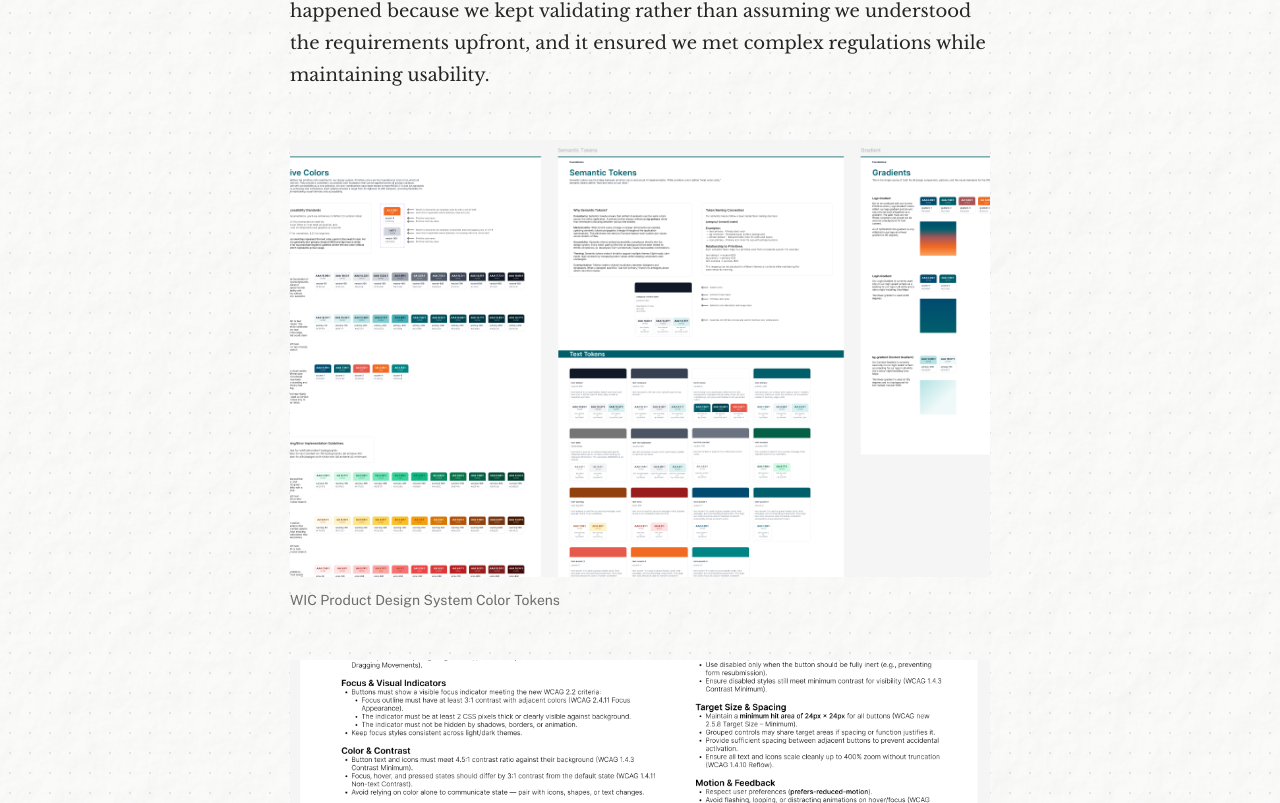
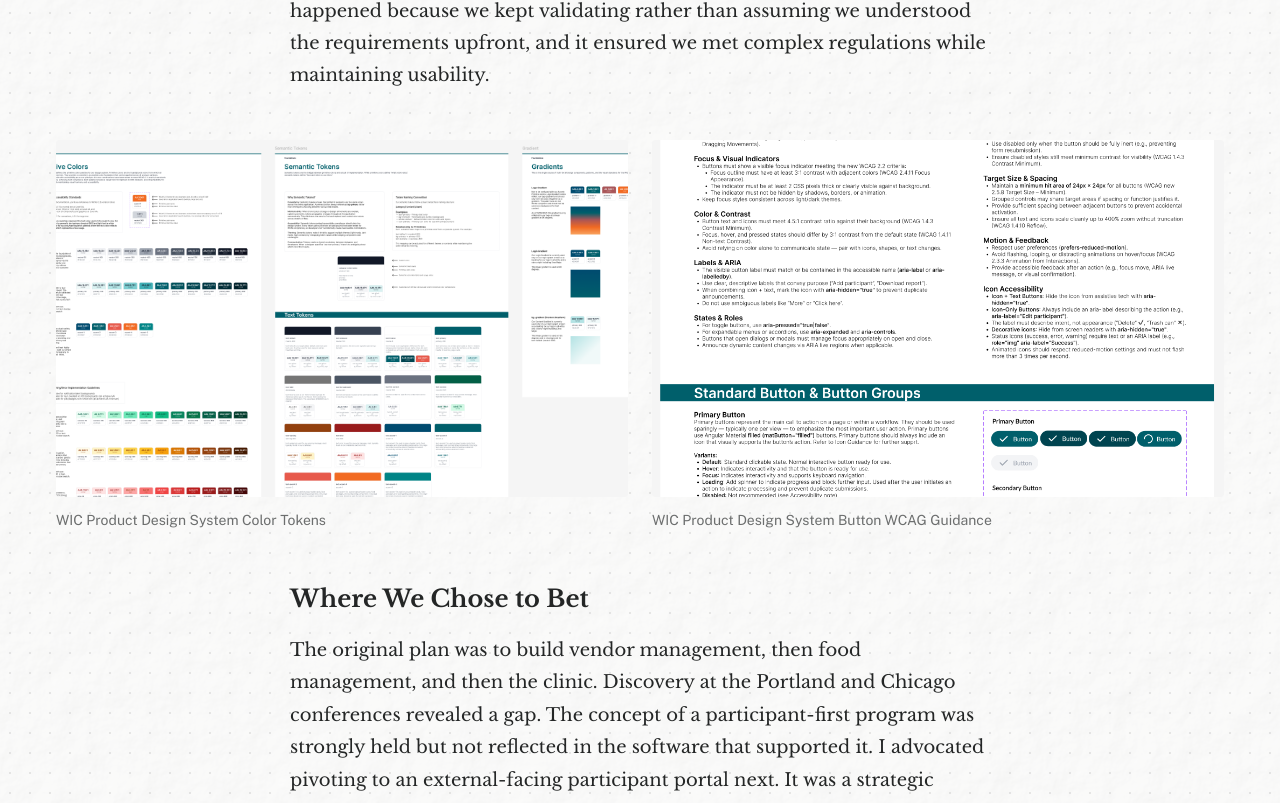
Before and after one commit to emeans/elizabeth-means, a Next.js app: page /work/wic-product-case-study in a window 1280 px wide. Shown: the part 5737-6540 px from the top of the page. Built offline with nearby package versions, Linux system fonts and the light colour scheme.

Commit message:
Content image rows

```diff
--- a/app/components/design-system/ContentImage/ContentImage.module.css
+++ b/app/components/design-system/ContentImage/ContentImage.module.css
@@ -7,11 +7,50 @@
   margin-right: auto;
 }
 
+.compact {
+  margin: 0;
+}
+
+/* Break out of prose to span full container width */
+.rootFullWidth {
+  max-width: none;
+  margin-left: 0;
+  margin-right: 0;
+  width: 100vw;
+  position: relative;
+  left: 50%;
+  right: 50%;
+  margin-left: -50vw;
+  margin-right: -50vw;
+}
+
+.rootFullWidth .inner {
+  max-width: var(--max-width-container);
+  margin-left: auto;
+  margin-right: auto;
+  padding-left: var(--spacing-md);
+  padding-right: var(--spacing-md);
+}
+
 .imageWrapper {
   position: relative;
   width: 100%;
   overflow: hidden;
   border-radius: var(--border-radius-md);
+}
+
+/* When expandable, image wrapper is clickable */
+.expandable .imageWrapper {
+  cursor: pointer;
+}
+
+.expandable .imageWrapper:hover {
+  opacity: 0.97;
+}
+
+.expandable .imageWrapper:focus-visible {
+  outline: 2px solid var(--color-forge-500);
+  outline-offset: 2px;
 }
 
 .image {
@@ -26,3 +65,44 @@
   color: var(--text-secondary);
   line-height: var(--typography-line-height-normal);
 }
+
+/* Modal / lightbox */
+.backdrop {
+  position: fixed;
+  inset: 0;
+  z-index: 1000;
+  background: rgba(0, 0, 0, 0.9);
+  display: flex;
+  align-items: center;
+  justify-content: center;
+  padding: var(--spacing-xl);
+  cursor: pointer;
+}
+
+.dialog {
+  position: relative;
+  max-width: 95vw;
+  max-height: 95vh;
+  cursor: default;
+}
+
+.modalImage {
+  display: block;
+  max-width: 95vw;
+  max-height: 85vh;
+  width: auto;
+  height: auto;
+  object-fit: contain;
+  border-radius: var(--border-radius-md);
+}
+
+.closeHint {
+  position: absolute;
+  bottom: -2rem;
+  left: 50%;
+  transform: translateX(-50%);
+  font-family: var(--font-metadata);
+  font-size: var(--typography-size-xs);
+  color: var(--text-secondary);
+  white-space: nowrap;
+}
--- a/app/components/design-system/ContentImage/ContentImage.tsx
+++ b/app/components/design-system/ContentImage/ContentImage.tsx
@@ -1,3 +1,6 @@
+'use client'
+
+import { useState, useCallback, useEffect } from 'react'
 import Image from 'next/image'
 import styles from './ContentImage.module.css'
 
@@ -10,12 +13,18 @@
   priority?: boolean
   /** Optional: aspect ratio (default 16/10). Use e.g. "4/3" or "1" for square. */
   aspectRatio?: string
+  /** When true, image spans full container width (breaks out of prose). */
+  fullWidth?: boolean
+  /** When true, clicking the image opens a full-size modal. */
+  expandable?: boolean
+  /** When true, omits block margin (e.g. when used inside ContentImageRow). */
+  compact?: boolean
   className?: string
 }
 
 /**
  * Block component for images in long-form content (case studies, Lab, articles).
- * Constrained to prose width with optional caption.
+ * Supports prose width or full-width breakout, optional caption, and click-to-expand modal.
  */
 export default function ContentImage({
   src,
@@ -23,22 +32,98 @@
   caption,
   priority = false,
   aspectRatio = '16 / 10',
+  fullWidth = false,
+  expandable = false,
+  compact = false,
   className,
 }: ContentImageProps) {
-  const rootClassName = [styles.root, className].filter(Boolean).join(' ')
-  return (
-    <figure className={rootClassName}>
-      <div className={styles.imageWrapper} style={{ aspectRatio } as React.CSSProperties}>
+  const [modalOpen, setModalOpen] = useState(false)
+
+  const openModal = useCallback(() => {
+    if (expandable) setModalOpen(true)
+  }, [expandable])
+
+  const closeModal = useCallback(() => setModalOpen(false), [])
+
+  useEffect(() => {
+    if (!modalOpen) return
+    const handleEscape = (e: KeyboardEvent) => {
+      if (e.key === 'Escape') closeModal()
+    }
+    document.addEventListener('keydown', handleEscape)
+    document.body.style.overflow = 'hidden'
+    return () => {
+      document.removeEventListener('keydown', handleEscape)
+      document.body.style.overflow = ''
+    }
+  }, [modalOpen, closeModal])
+
+  const rootClassName = [
+    styles.root,
+    fullWidth && styles.rootFullWidth,
+    expandable && styles.expandable,
+    compact && styles.compact,
+    className,
+  ]
+    .filter(Boolean)
+    .join(' ')
+
+  const content = (
+    <>
+      <div
+        className={styles.imageWrapper}
+        style={{ aspectRatio } as React.CSSProperties}
+        {...(expandable && {
+          role: 'button',
+          tabIndex: 0,
+          onClick: openModal,
+          onKeyDown: (e: React.KeyboardEvent) => {
+            if (e.key === 'Enter' || e.key === ' ') {
+              e.preventDefault()
+              openModal()
+            }
+          },
+          'aria-label': `View full size: ${alt}`,
+        })}
+      >
         <Image
           src={src}
           alt={alt}
           fill
-          sizes="(max-width: 768px) 100vw, var(--max-width-prose)"
+          sizes={
+            fullWidth
+              ? '(max-width: 768px) 100vw, var(--max-width-container)'
+              : '(max-width: 768px) 100vw, var(--max-width-prose)'
+          }
           className={styles.image}
           priority={priority}
         />
       </div>
       {caption != null && <figcaption className={styles.caption}>{caption}</figcaption>}
-    </figure>
+    </>
+  )
+
+  return (
+    <>
+      <figure className={rootClassName}>
+        {fullWidth ? <div className={styles.inner}>{content}</div> : content}
+      </figure>
+
+      {expandable && modalOpen && (
+        <div
+          className={styles.backdrop}
+          onClick={closeModal}
+          role="dialog"
+          aria-modal="true"
+          aria-label="View image full size"
+        >
+          <div className={styles.dialog} onClick={(e) => e.stopPropagation()}>
+            {/* eslint-disable-next-line @next/next/no-img-element */}
+            <img src={src} alt={alt} className={styles.modalImage} />
+            <p className={styles.closeHint}>Click outside or press Escape to close</p>
+          </div>
+        </div>
+      )}
+    </>
   )
 }
--- /dev/null
+++ b/app/components/design-system/ContentImageRow/ContentImageRow.module.css
@@ -0,0 +1,48 @@
+@import '../../../tokens.css';
+
+.root {
+  margin: var(--spacing-2xl) 0;
+  max-width: var(--max-width-prose);
+  margin-left: auto;
+  margin-right: auto;
+}
+
+.rootFullWidth {
+  max-width: none;
+  margin-left: 0;
+  margin-right: 0;
+  width: 100vw;
+  position: relative;
+  left: 50%;
+  right: 50%;
+  margin-left: -50vw;
+  margin-right: -50vw;
+}
+
+.rootFullWidth .inner {
+  max-width: var(--max-width-container);
+  margin-left: auto;
+  margin-right: auto;
+  padding-left: var(--spacing-md);
+  padding-right: var(--spacing-md);
+}
+
+.grid {
+  display: grid;
+  gap: var(--spacing-lg);
+  grid-template-columns: 1fr;
+}
+
+@media (min-width: 600px) {
+  .gridTwo {
+    grid-template-columns: repeat(2, 1fr);
+  }
+
+  .gridThree {
+    grid-template-columns: repeat(3, 1fr);
+  }
+}
+
+.grid > * {
+  min-width: 0;
+}
--- /dev/null
+++ b/app/components/design-system/ContentImageRow/ContentImageRow.tsx
@@ -0,0 +1,53 @@
+'use client'
+
+import ContentImage from '@/components/design-system/ContentImage'
+import type { ContentImageProps } from '@/components/design-system/ContentImage'
+import styles from './ContentImageRow.module.css'
+
+export type ContentImageRowItem = ContentImageProps
+
+export interface ContentImageRowProps {
+  /** Images to display in a row. On narrow viewports they stack. */
+  items: ContentImageRowItem[]
+  /** When true, row spans full container width (breaks out of prose). */
+  fullWidth?: boolean
+  /** Number of columns when viewport is wide enough (2 or 3). Default 2. */
+  columns?: 2 | 3
+  className?: string
+}
+
+/**
+ * Renders multiple ContentImages in a row (grid). Use for galleries or side-by-side visuals.
+ * Each item supports the same props as ContentImage (caption, expandable, aspectRatio, etc.).
+ */
+export default function ContentImageRow({
+  items,
+  fullWidth = false,
+  columns = 2,
+  className,
+}: ContentImageRowProps) {
+  const rootClassName = [
+    styles.root,
+    fullWidth && styles.rootFullWidth,
+    className,
+  ]
+    .filter(Boolean)
+    .join(' ')
+
+  const gridClassName =
+    columns === 3 ? `${styles.grid} ${styles.gridThree}` : `${styles.grid} ${styles.gridTwo}`
+
+  const content = (
+    <div className={gridClassName}>
+      {items.map((item, index) => (
+        <ContentImage key={index} {...item} compact />
+      ))}
+    </div>
+  )
+
+  return (
+    <div className={rootClassName}>
+      {fullWidth ? <div className={styles.inner}>{content}</div> : content}
+    </div>
+  )
+}
--- /dev/null
+++ b/app/components/design-system/ContentImageRow/index.ts
@@ -0,0 +1,2 @@
+export { default } from './ContentImageRow'
+export type { ContentImageRowProps, ContentImageRowItem } from './ContentImageRow'
--- a/app/features/work/WicCaseStudy/WicCaseStudy.tsx
+++ b/app/features/work/WicCaseStudy/WicCaseStudy.tsx
@@ -8,6 +8,7 @@
 import ValidationAndOutcomes from './sections/ValidationAndOutcomes'
 import References from './sections/References'
 import ContentImage from '@/components/design-system/ContentImage'
+import ContentImageRow from '@/components/design-system/ContentImageRow'
 
 const metadata: CaseStudyMetadataItem[] = [
   { label: 'Role', value: 'WIC Product Manager' },
@@ -55,8 +56,14 @@
         <DefiningTheRole />
         <LearningToListen />
         <DesigningForPeople />
-        <ContentImage src="/images/wic-case-study/wic-design-system-tokens.png" alt="WIC Product Design System Color Tokens" caption="WIC Product Design System Color Tokens" />
-        <ContentImage src="/images/wic-case-study/wic-design-system-button-wcag.png" alt="WIC Product Design System Button WCAG Guidance" caption="WIC Product Design System Button WCAG Guidance" />
+        <ContentImageRow
+  fullWidth
+  columns={2}
+  items={[
+    { src:'/images/wic-case-study/wic-design-system-tokens.png', alt:'WIC Product Design System Color Tokens', caption:'WIC Product Design System Color Tokens', expandable: true },
+    { src: '/images/wic-case-study/wic-design-system-button-wcag.png', alt: 'WIC Product Design System Button WCAG Guidance', caption: 'WIC Product Design System Button WCAG Guidance', expandable: true },
+  ]}
+/>
         <WhereWeChoseToBet />
         <ValidationAndOutcomes />
         <hr className="section-divider" />
```
